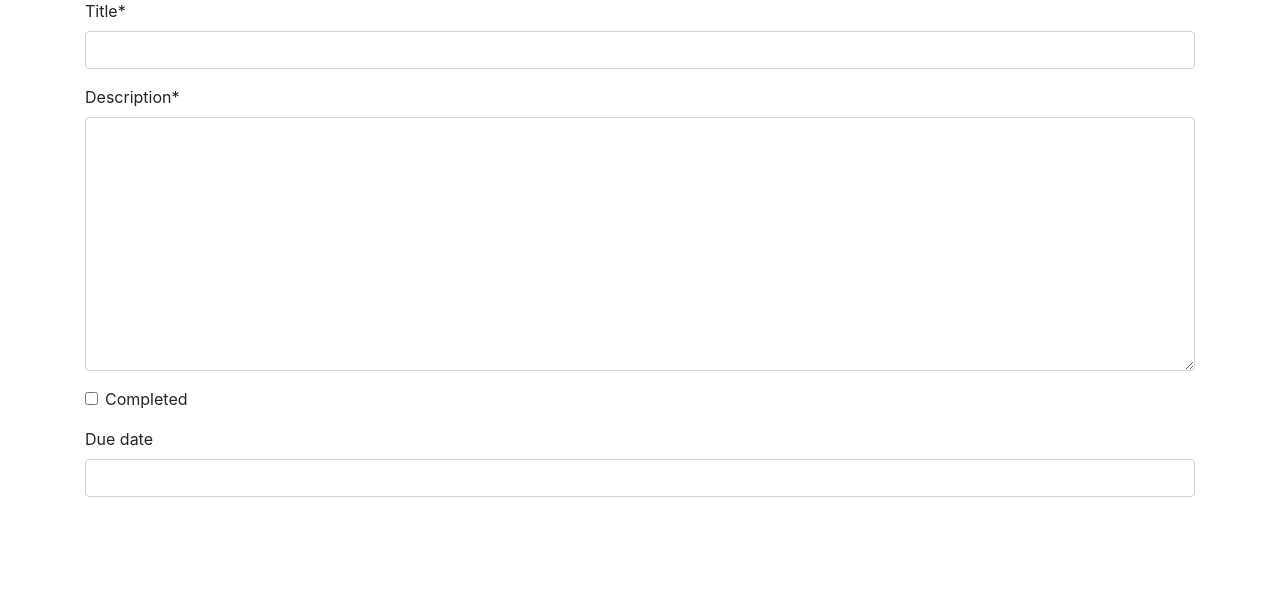
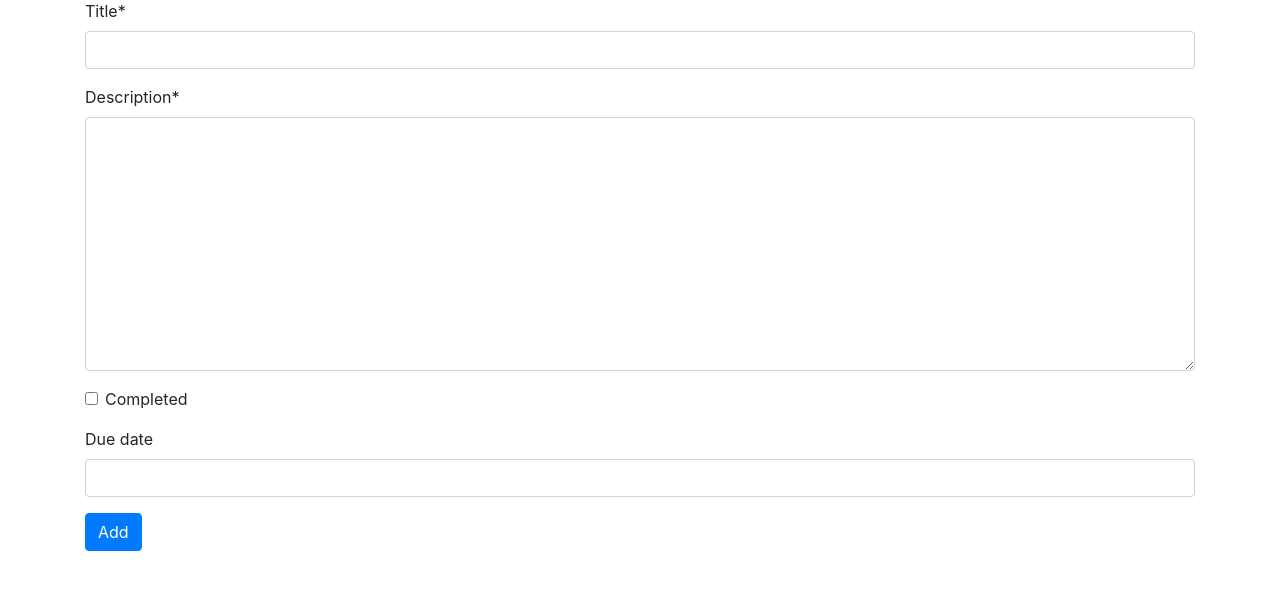
Before and after one commit to drjgouveia/my_task, a Django app: page /add in a window 1280 px wide. Shown: the part 153-766 px from the top of the page. Run offline with Django 4.2, Linux system fonts and the light colour scheme; the visitor is signed in with stand-in values (Sample User, id 1); some libraries are stand-ins or nearby versions.

Commit message:
Removing mistake on HTML

```diff
--- a/templates/task/add_task.html
+++ b/templates/task/add_task.html
@@ -8,5 +8,6 @@
     <form method="POST">
         {% csrf_token %}
         {{ form|crispy }}
+        <button class="btn btn-primary text-center" type="submit">Add</button>
     </form>
 {% endblock %}
```
